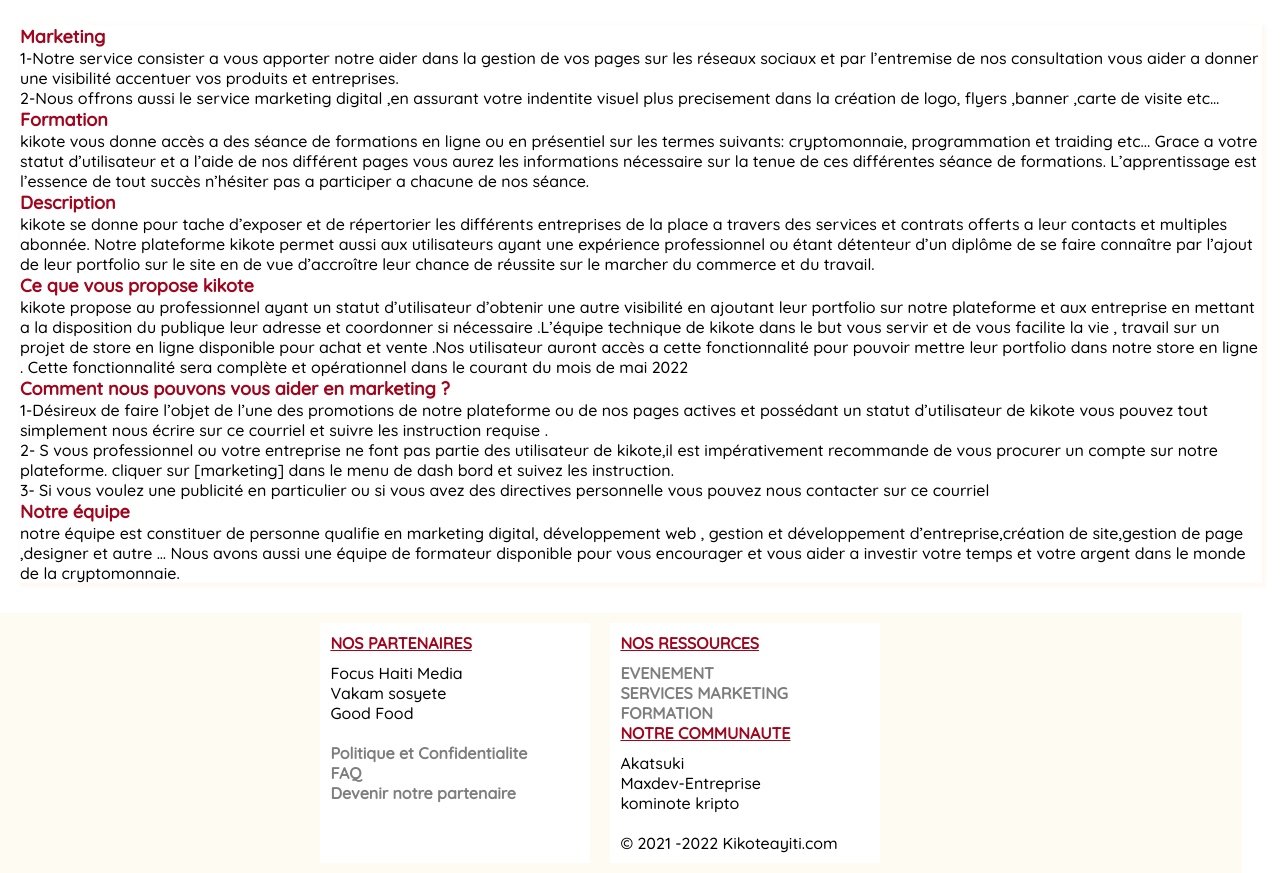
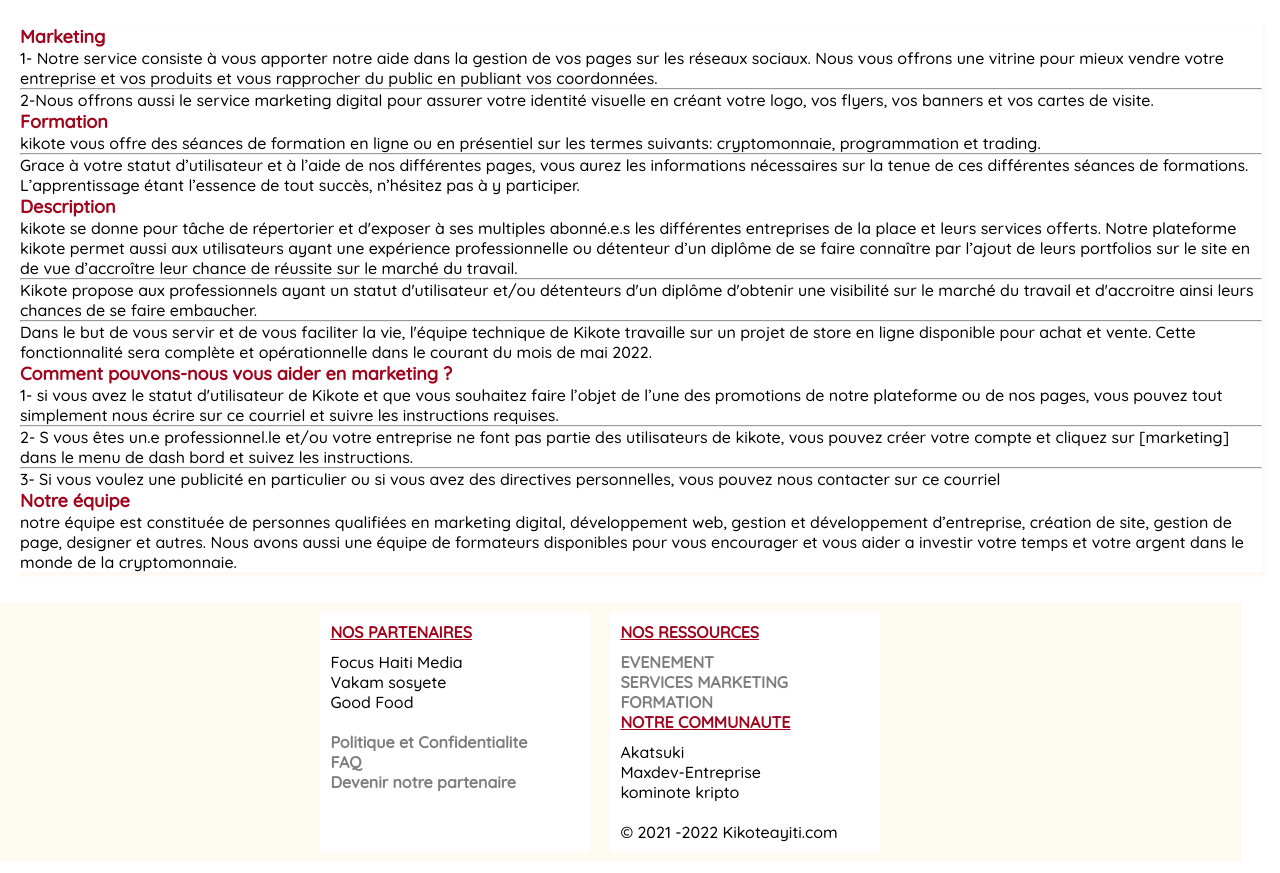
Before and after one commit to Maxdev01/testkikote, a Django app: page /apropos-de-nous in a window 1280 px wide. Shown: the part 80-953 px from the top of the page. After the commit the page ends 922 px from the top, so only its background shows below. Run offline with Django 3.2, Linux system fonts and the light colour scheme.

Commit message:
correction

```diff
--- a/account/views.py
+++ b/account/views.py
@@ -22,8 +22,8 @@
             myuser = form.save(commit=False)
             myuser.set_password(data.get('password'))
             myuser.save()
-            profil_user_auto = Profile(user=myuser, name="vid", last_name='vid',phone='123456', email='kikote@gmail.com', description='vid',
-                                        school="vid", universite="vid", profesional_school="vid", ville="vid")
+            profil_user_auto = Profile(user=myuser, name="", last_name='',phone='', email='', description='',
+                                        school="", universite="", profesional_school="", ville="")
 
             profil_user_auto.save()
 
--- a/portefolio/models.py
+++ b/portefolio/models.py
@@ -27,7 +27,7 @@
     name = models.CharField(max_length=100, null=True, blank=True)
     last_name = models.CharField(max_length=100, null=True, blank=True)
     date = models.DateTimeField(default=timezone.now)
-    if not settings.DEBUG:
+    if settings.DEBUG:
         photo = models.ImageField(upload_to="image_files", null=True, blank=True)
     else:
         photo = CloudinaryField("image_files", null=True, blank=True)
--- a/static/creativecss/style.css
+++ b/static/creativecss/style.css
@@ -1,7 +1,7 @@
 .global-design , .global-detail-texte
 {
     display: grid;
-    grid-template-columns: repeat(2, 700px 400px);
+    grid-template-columns: repeat(2, 850px 300px);
 
 }
 
@@ -121,7 +121,7 @@
 
 {
     height: auto;
-    width: 600px;
+    width: 800px;
     border: 2px solid black;
 
 
@@ -178,13 +178,13 @@
 .content-coms input
 {
     margin-top: 10px;
-    border-radius: 5px;
+    border-radius: 3px;
 
 }
 .content-coms textarea{
-    width: 345px;
+    width: 285px;
     border-radius: 5px;
-    height: 80px;
+    height: 95px;
     resize: none;
     margin-top: 15px;
 
--- a/templates/aboutus.html
+++ b/templates/aboutus.html
@@ -5,86 +5,72 @@
 
     <h2>Marketing</h2>
 
-    <p>
-     1-Notre service  consister a vous  apporter notre aider dans la gestion de
-     vos pages sur les réseaux sociaux et  par l’entremise de nos consultation vous
-     aider a donner une visibilité accentuer vos produits et entreprises.
-    </p>
 
-     <p>
-         2-Nous offrons aussi le service marketing digital ,en assurant
-     votre indentite visuel plus precisement dans la création de logo,
-     flyers ,banner ,carte de visite etc…
-     </p>
+<p>1- Notre service consiste à vous apporter notre aide dans
+     la gestion de vos pages sur les réseaux sociaux. Nous vous
+     offrons une vitrine pour mieux vendre votre entreprise et vos
+     produits et vous rapprocher du public en publiant vos coordonnées.</p>
 
-     <h2>Formation</h2>
+<hr>
 
-                 <p>
-                     kikote vous donne accès a des séance de formations en ligne ou en présentiel sur les
-                     termes suivants: cryptomonnaie, programmation et traiding etc... Grace a votre statut
-                     d’utilisateur et a l’aide de nos différent pages vous aurez les informations nécessaire sur
-                     la tenue de ces différentes séance de formations.
-                     L’apprentissage est l’essence de tout succès n’hésiter pas
-                     a participer a chacune de nos séance.
-                 </p>
+<p>2-Nous offrons aussi le service marketing digital pour assurer votre
+     identité visuelle en créant votre logo, vos flyers, vos banners et vos cartes de visite. </p>
 
 
-             <h2>Description</h2>
+<h2>Formation</h2>
 
-                     <p>
-                         kikote se donne pour tache d’exposer et de répertorier les différents
-                         entreprises de la place a travers des services et contrats offerts a leur
-                         contacts  et multiples abonnée. Notre plateforme kikote permet aussi aux
-                         utilisateurs ayant une expérience professionnel ou étant  détenteur d’un
-                         diplôme de se faire connaître par l’ajout de leur portfolio sur le site en
-                         de vue d’accroître leur chance de réussite sur le marcher du commerce et du travail.
-                     </p>
 
-                 <h2>
-                     Ce que vous propose kikote
-                 </h2>
+<p>kikote vous offre des séances de formation en ligne ou en présentiel
+    sur les termes suivants: cryptomonnaie, programmation et trading. </p>
 
-                 <p>
-                     kikote propose au professionnel  ayant un statut d’utilisateur d’obtenir
-                     une  autre visibilité en ajoutant leur portfolio sur notre plateforme et
-                     aux entreprise en mettant a la disposition du publique  leur adresse et
-                     coordonner si nécessaire .L’équipe technique de kikote dans le but vous
-                     servir et de vous facilite la vie , travail sur un projet de store en ligne
-                     disponible pour achat et vente .Nos utilisateur auront accès  a cette fonctionnalité
-                     pour pouvoir mettre leur portfolio dans notre store en ligne . Cette fonctionnalité
-                     sera complète et opérationnel dans le courant du mois de mai 2022
+<hr>
 
-                 </p>
+<p>Grace à votre statut d’utilisateur et à l’aide de nos différentes pages,
+    vous aurez les informations nécessaires sur la tenue de ces différentes
+    séances de formations. L’apprentissage étant l’essence de tout succès, n’hésitez pas à y participer.</p >
 
-                 <h2>Comment nous pouvons vous aider en marketing ?</h2>
 
-                     <p>
-                         1-Désireux de faire l’objet de l’une des promotions de notre plateforme ou
-                         de nos pages actives et  possédant un statut d’utilisateur de kikote vous
-                         pouvez tout simplement nous écrire sur ce courriel et suivre les instruction requise .
+<h2>Description</h2>
 
-                     </p>
-<p>
- 2- S vous professionnel ou votre entreprise ne font
-pas partie des utilisateur de kikote,il est impérativement
-recommande de vous  procurer un compte sur notre plateforme.
-cliquer sur [marketing]   dans le menu de dash bord et suivez les instruction.
-</p>
+<p>kikote se donne pour tâche de répertorier et d'exposer à ses multiples abonné.e.s
+    les différentes entreprises de la place et leurs services offerts. Notre plateforme
+    kikote permet aussi aux utilisateurs ayant une expérience professionnelle ou détenteur
+    d’un diplôme de se faire connaître par l’ajout de leurs portfolios sur le site en de vue
+    d’accroître leur chance de réussite sur le marché du travail.</p>
 
-<p>
- 3- Si vous voulez une publicité en particulier ou si vous avez
-des directives personnelle vous pouvez nous contacter sur ce courriel
+<hr>
 
+<p>Kikote propose aux professionnels ayant un statut d'utilisateur et/ou détenteurs d'un diplôme
+     d'obtenir une visibilité sur le marché du travail et d'accroitre ainsi leurs chances de se
+      faire embaucher.</p>
+
+<hr>
+
+<p>Dans le but de vous servir et de vous faciliter la vie, l'équipe technique de Kikote travaille
+     sur un projet de store en ligne disponible pour achat et vente. Cette fonctionnalité sera
+      complète et opérationnelle dans le courant du mois de mai 2022.</p>
+
+<h2>Comment pouvons-nous vous aider en marketing ? </h2>
+
+<p>1- si vous avez le statut d'utilisateur de Kikote et que vous souhaitez faire l’objet de
+     l’une des promotions de notre plateforme ou de nos pages, vous pouvez tout simplement nous
+      écrire sur ce courriel et suivre les instructions requises.</p>
+<hr>
+
+<p>2- S vous êtes un.e professionnel.le et/ou votre entreprise ne font pas partie des utilisateurs
+    de kikote, vous pouvez créer votre compte et cliquez sur [marketing] dans le menu de dash bord et suivez les instructions.</p>
+
+<hr>
+
+<p>3- Si vous voulez une publicité en particulier ou si vous avez des directives personnelles,
+     vous pouvez nous contacter sur ce courriel
 </p>
 
 <h2>Notre équipe</h2>
-<p>
- notre équipe est constituer de personne qualifie en marketing digital, développement
- web , gestion et développement d’entreprise,création de site,gestion de page ,designer et autre …
-Nous avons aussi une équipe de formateur disponible pour vous encourager et vous aider
-a investir  votre temps et votre argent dans le monde de la cryptomonnaie.
-</p>
 
-</div>
+<p>notre équipe est constituée de personnes qualifiées en marketing digital, développement web,
+    gestion et développement d’entreprise, création de site, gestion de page, designer et autres.
+     Nous avons aussi une équipe de formateurs disponibles pour vous encourager et vous
+    aider a investir votre temps et votre argent dans le monde de la cryptomonnaie.</p>
 
 {% endblock %}
--- a/templates/base.html
+++ b/templates/base.html
@@ -56,10 +56,10 @@
             {% else %}
             <li><a href="{% url 'dash' %}">Tableau de bord</a></li>
             <li><a href="{% url 'logout' %}">Se deconnecter</a></li>
-            <li><a href="{% url 'job' %}">Besion de quelqu'un</a></li>
+            <!-- <li><a href="{% url 'job' %}">Besion de quelqu'un</a></li> -->
             <li><a href="{% url 'viewsuser' %}">Utilisateur(s)</a></li>
             <li><a href="{% url 'alltextes' %}">Coin de Lecture</a></li>
-            <
+
 
 
 
```
Also changed, not shown: creativite/views.py (+13 -1 lines), templates/creative/alltext.html (+12 -1 lines), templates/creative/details.html (+11 -3 lines), templates/index.html (+22 -19 lines), templates/konekte.html (+5 -2 lines), templates/portefolio/detailpotfos.html (+7 -1 lines), templates/profil-detail.html (+7 -7 lines), db.sqlite3, image_files/pexels-fauxels-3184430.jpg (added).
